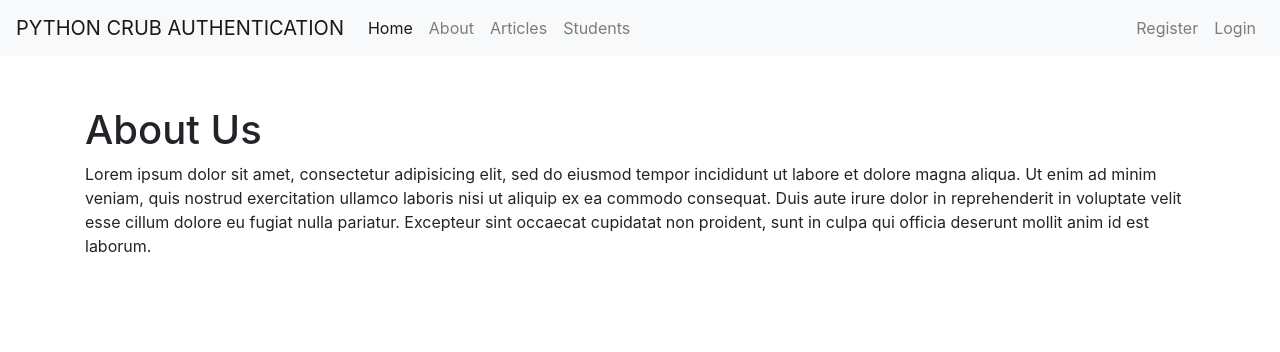
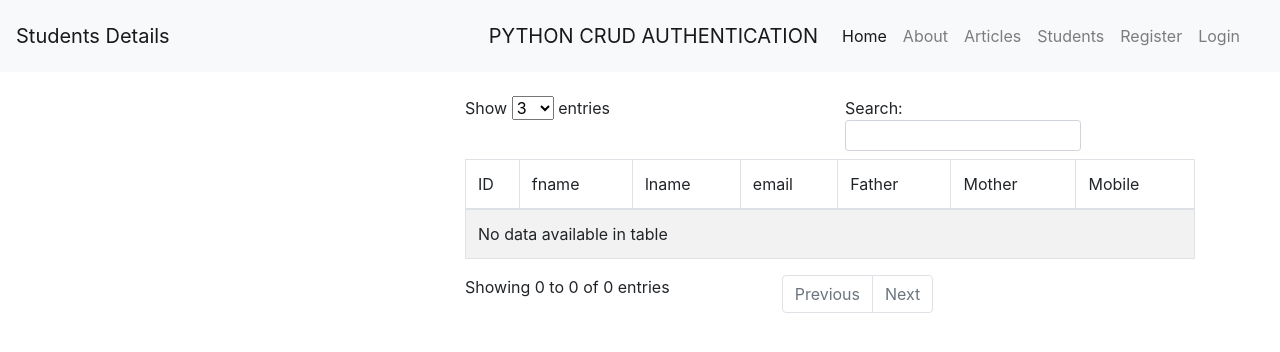
Before and after one commit to venusoftwares/GogulApplicationPython, a Flask app: page /about in a window 1280 px wide. Shown: the top 352 px of the page. Run offline with Flask 2, Linux system fonts and the light colour scheme; data that the repository does not hold is empty; some libraries are stand-ins or nearby versions.

Commit message:
postgresql joins

```diff
--- a/app.py
+++ b/app.py
@@ -40,7 +40,12 @@ def index():
 # About
 @app.route('/about')
 def about():
-    return render_template('about.html')
+    cur = conn.cursor(cursor_factory=psycopg2.extras.DictCursor)
+    g = "SELECT students.id, fname, lname, email, father, mother, mobile FROM students INNER JOIN details ON students.id = details.id"
+    ####SELECT * FROM students FULL OUTER JOIN details ON students.id = details.id
+    cur.execute(g) # Execute the SQL
+    lusers = cur.fetchall()
+    return render_template('about.html',lusers = lusers)
 
 # Articles
 @app.route('/articles')
@@ -154,9 +159,6 @@ def dashboard():
     # Create cursor
     cur = conn.cursor(cursor_factory=psycopg2.extras.DictCursor)
 
-    # Get articles
-    #result = cur.execute("SELECT * FROM articles")
-    # Show articles only from the user logged in
     result = cur.execute("SELECT * FROM articles WHERE author = %s", [session['username']])
 
     articles = cur.fetchall()
--- a/templates/about.html
+++ b/templates/about.html
@@ -1,6 +1,49 @@
-{% extends 'layout.html' %}
+{% extends 'layout1.html' %}
+{% block body %}
+  <div class="row">
+    <div class="col-md-4">
+      {% with messages = get_flashed_messages()  %}
+      {% if messages %}
+      {% for message in messages %}
+      <div class="alert alert-success alert-dismissible fade show" role="alert">
+        {{ message }}
+        <button type="button" class="close" data-dismiss="alert" aria-label="Close">
+          <span aria-hidden="true">×</span>
+        </button>
+      </div>
+      {% endfor %}
+      {% endif %}
+      {% endwith %}
+    </div>
+    <div class="col-md-8">
+      <table id="example" class="table table-striped table-bordered" style="width:100%">
+        <thead>
+          <tr>
+            <td>ID</td>
+            <td>fname</td>
+            <td>lname</td>
+            <td>email</td>
+            <td>Father</td>
+            <td>Mother</td>
+            <td>Mobile</td>
+          </tr>
+        </thead>
+        <tbody>
+          {% for row in lusers %}
+          <tr>
+            <td>{{row[0]}}</td>
+            <td>{{row[1]}}</td>
+            <td>{{row[2]}}</td>
+            <td>{{row[3]}}</td>
+            <td>{{row[4]}}</td>
+            <td>{{row[5]}}</td>
+            <td>{{row[6]}}</td>
+          </tr>
+          {% endfor %}
+        </tbody>
+      </table>
+    </div>
+  </div>
+</div>
 
-{% block body %}
-  <h1>About Us</h1>
-  <p>Lorem ipsum dolor sit amet, consectetur adipisicing elit, sed do eiusmod tempor incididunt ut labore et dolore magna aliqua. Ut enim ad minim veniam, quis nostrud exercitation ullamco laboris nisi ut aliquip ex ea commodo consequat. Duis aute irure dolor in reprehenderit in voluptate velit esse cillum dolore eu fugiat nulla pariatur. Excepteur sint occaecat cupidatat non proident, sunt in culpa qui officia deserunt mollit anim id est laborum.</p>
 {% endblock %}
--- a/templates/includes/_navbar.html
+++ b/templates/includes/_navbar.html
@@ -3,7 +3,7 @@
     <span class="navbar-toggler-icon"></span>
   </button>
   <div class="collapse navbar-collapse" id="navbarTogglerDemo01">
-    <a class="navbar-brand" href="#">PYTHON CRUB AUTHENTICATION</a>
+    <a class="navbar-brand" href="#">PYTHON CRUD AUTHENTICATION</a>
     <ul class="navbar-nav mr-auto mt-2 mt-lg-0">
       <li class="nav-item active">
         <a class="nav-link" href="/">Home <span class="sr-only">(current)</span></a>
--- a/templates/layout.html
+++ b/templates/layout.html
@@ -2,7 +2,7 @@
 <html>
   <head>
     <meta charset="utf-8">
-    <title>Python Flask CRUD Simple application with authentication</title>
+    <title>Python Flask CRUD authentication</title>
 <link href="https://maxcdn.bootstrapcdn.com/bootstrap/4.0.0/css/bootstrap.min.css" rel="stylesheet" id="bootstrap-css">
 <script src="https://maxcdn.bootstrapcdn.com/bootstrap/4.0.0/js/bootstrap.min.js"></script>
 <script src="https://cdnjs.cloudflare.com/ajax/libs/jquery/3.2.1/jquery.min.js"></script>
--- a/templates/layout1.html
+++ b/templates/layout1.html
@@ -2,7 +2,7 @@
 <html lang="en">
   <head>
     <meta charset="UTF-8">
-    <title>Python Flask Student Create, read, update and delete (CRUD)</title>
+    <title>Students Details</title>
 <link href="https://maxcdn.bootstrapcdn.com/bootstrap/4.0.0/css/bootstrap.min.css" rel="stylesheet" id="bootstrap-css">
 <script src="https://maxcdn.bootstrapcdn.com/bootstrap/4.0.0/js/bootstrap.min.js"></script>
 <script src="https://cdnjs.cloudflare.com/ajax/libs/jquery/3.2.1/jquery.min.js"></script>
@@ -11,8 +11,9 @@
 <script src="https://cdn.datatables.net/1.10.16/js/dataTables.bootstrap4.min.js"></script>
 </head>
 <body>
-    <nav class="navbar navbar-dark bg-dark">
-      <a class="navbar-brand" href="/">Python Flask Student Create, read, update and delete (CRUD)</a>
+    <nav class="navbar navbar-light bg-light">
+      <a class="navbar-brand" href="/">Students Details</a>
+    {% include 'includes/_navbar.html' %}
     </nav>
 
     <div class="container pt-4">
```
Also changed, not shown: 2 other files.
